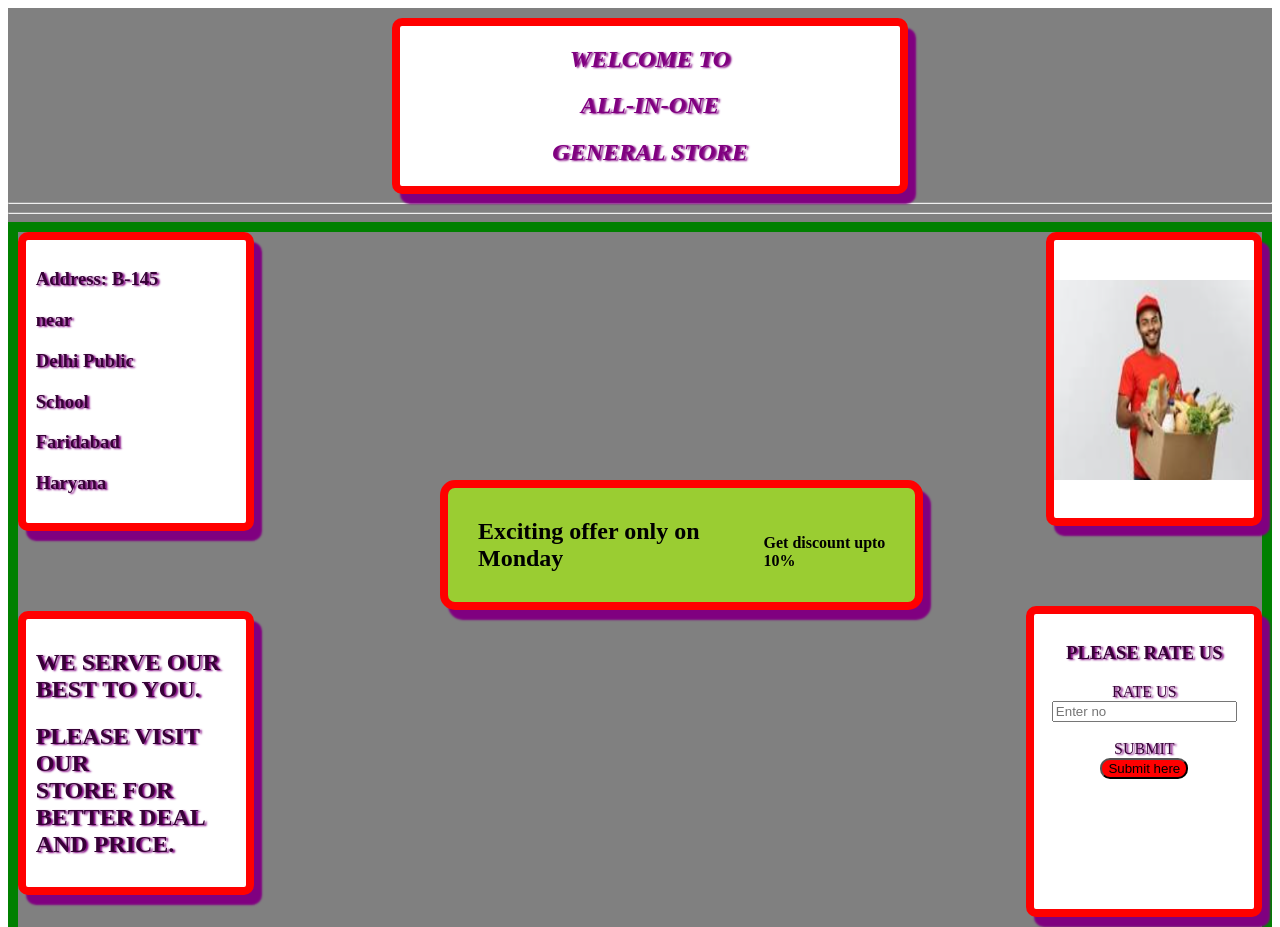
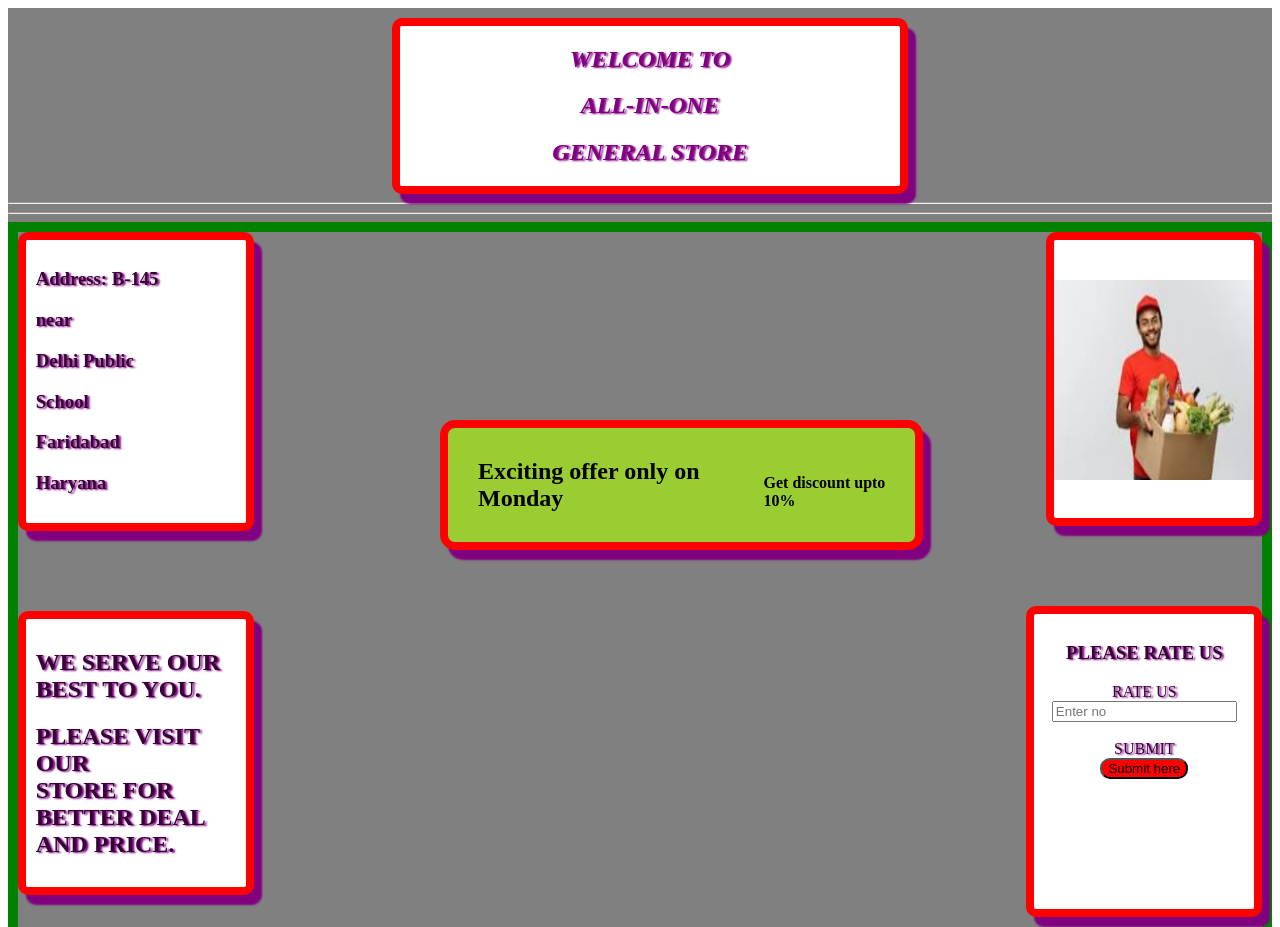
Before and after one commit to Shekhar1607/CSS-assignment-3, a plain HTML site: page index.html in a window 1280 px wide. Shown: the top 927 px of the page. Drawn offline with Linux system fonts and the light colour scheme.

Commit message:
Update index.css

```diff
--- a/index.css
+++ b/index.css
@@ -174,7 +174,7 @@ body {
 .container4 {
 
     position: fixed;
-    top: 480px;
+    top: 420px;
     left: 440px;
     border: 8px solid red;
     border-radius: 15px;
```
